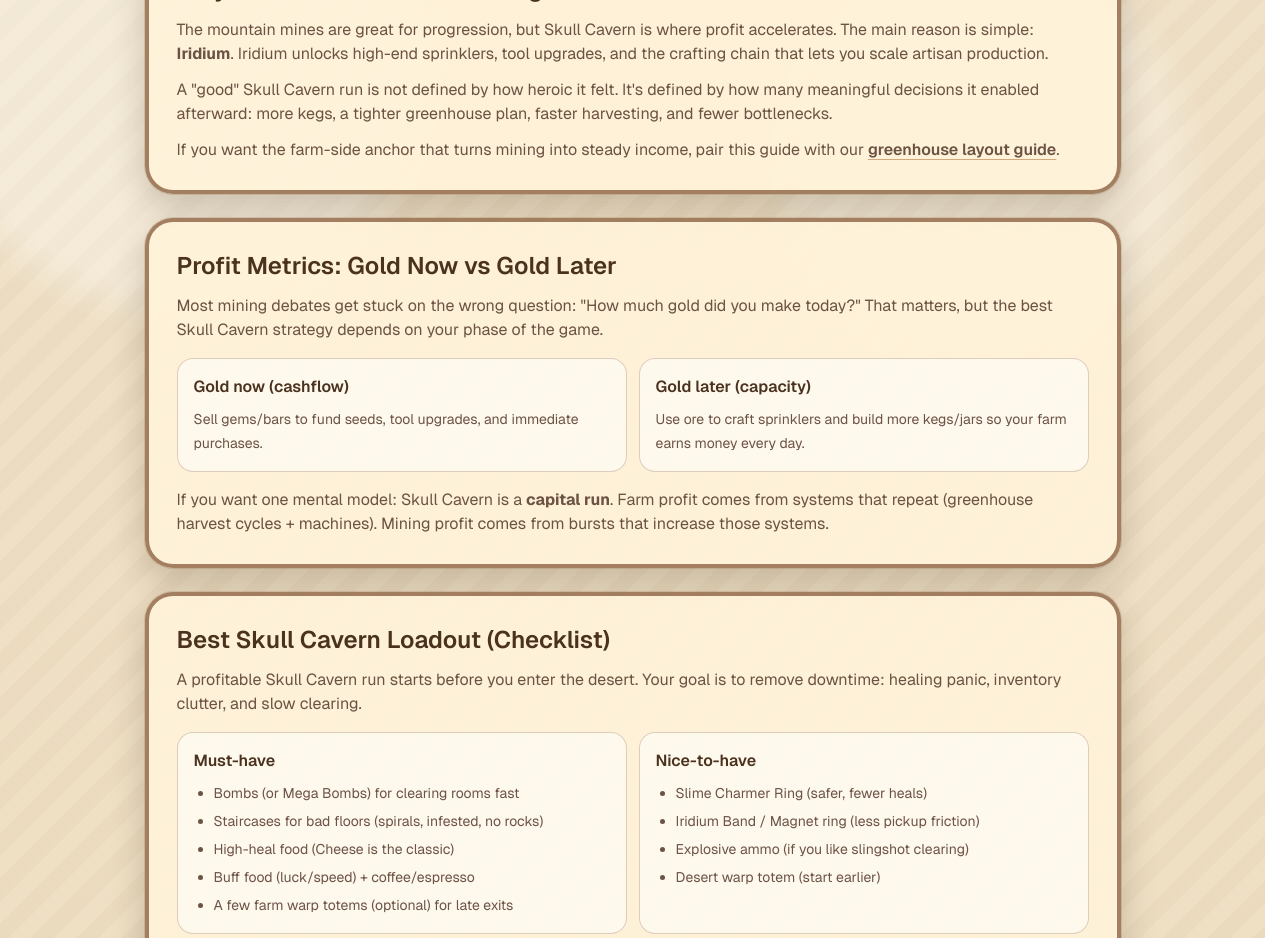
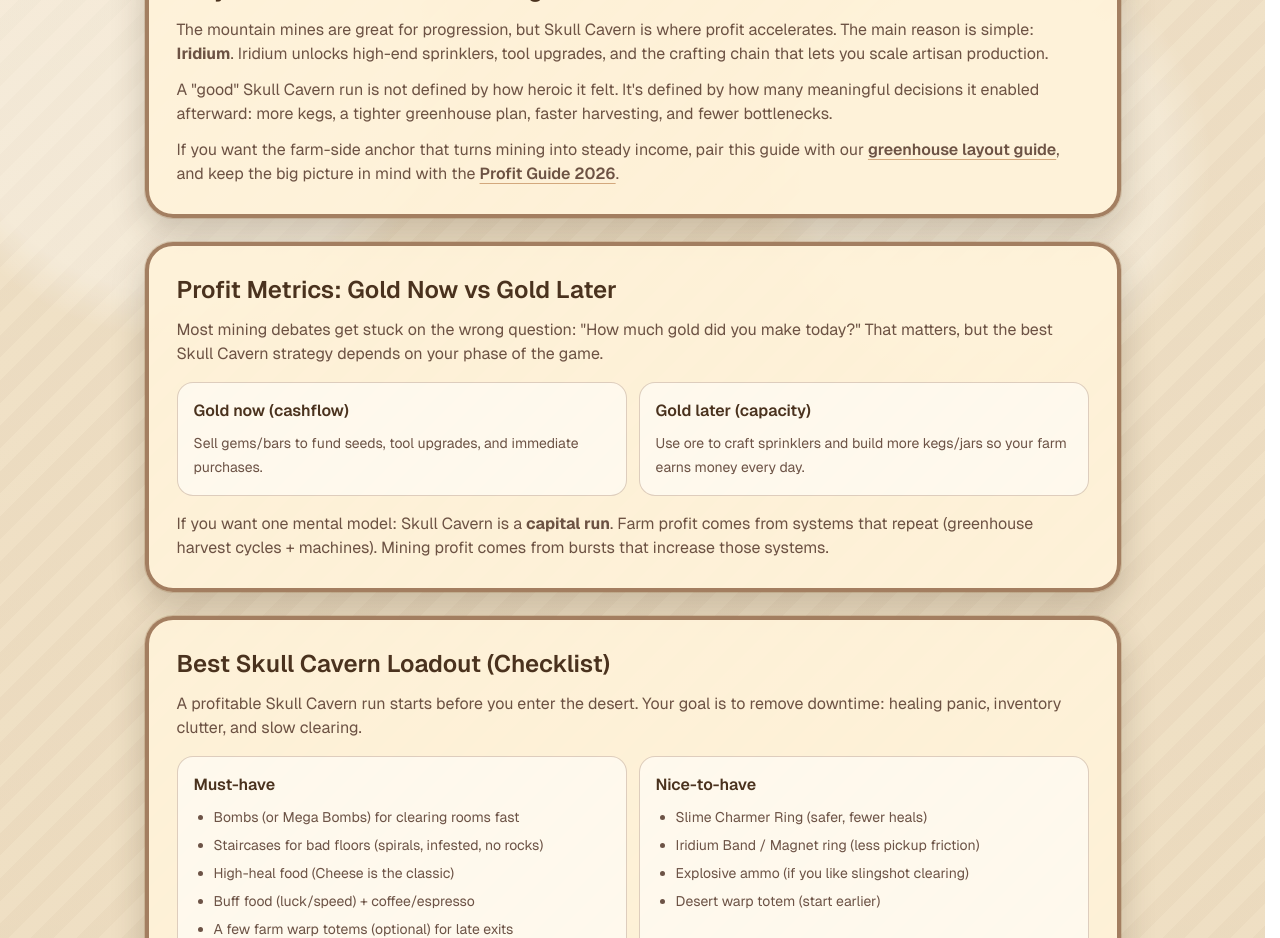
Before and after one commit to yuzhoudabaozhayujiamigou-cloud/stardew-tools, a Next.js app in the folder stardew-tools/: page /blog/skull-cavern-mining-profit-guide in a window 1280 px wide. Shown: the part 860-1798 px from the top of the page. Built offline with nearby package versions, Linux system fonts and the light colour scheme.

Commit message:
blog: add internal link to profit guide 2026 from skull cavern guide

```diff
--- a/stardew-tools/src/app/blog/skull-cavern-mining-profit-guide/page.tsx
+++ b/stardew-tools/src/app/blog/skull-cavern-mining-profit-guide/page.tsx
@@ -181,6 +181,10 @@ export default function SkullCavernMiningProfitGuidePage() {
               If you want the farm-side anchor that turns mining into steady income, pair this guide with our
               <Link className={`ml-1 ${LINK_CLASS}`} href="/blog/greenhouse-layout-guide">
                 greenhouse layout guide
+              </Link>
+              , and keep the big picture in mind with the
+              <Link className={`ml-1 ${LINK_CLASS}`} href="/blog/stardew-valley-profit-guide-2026">
+                Profit Guide 2026
               </Link>
               .
             </p>
```
